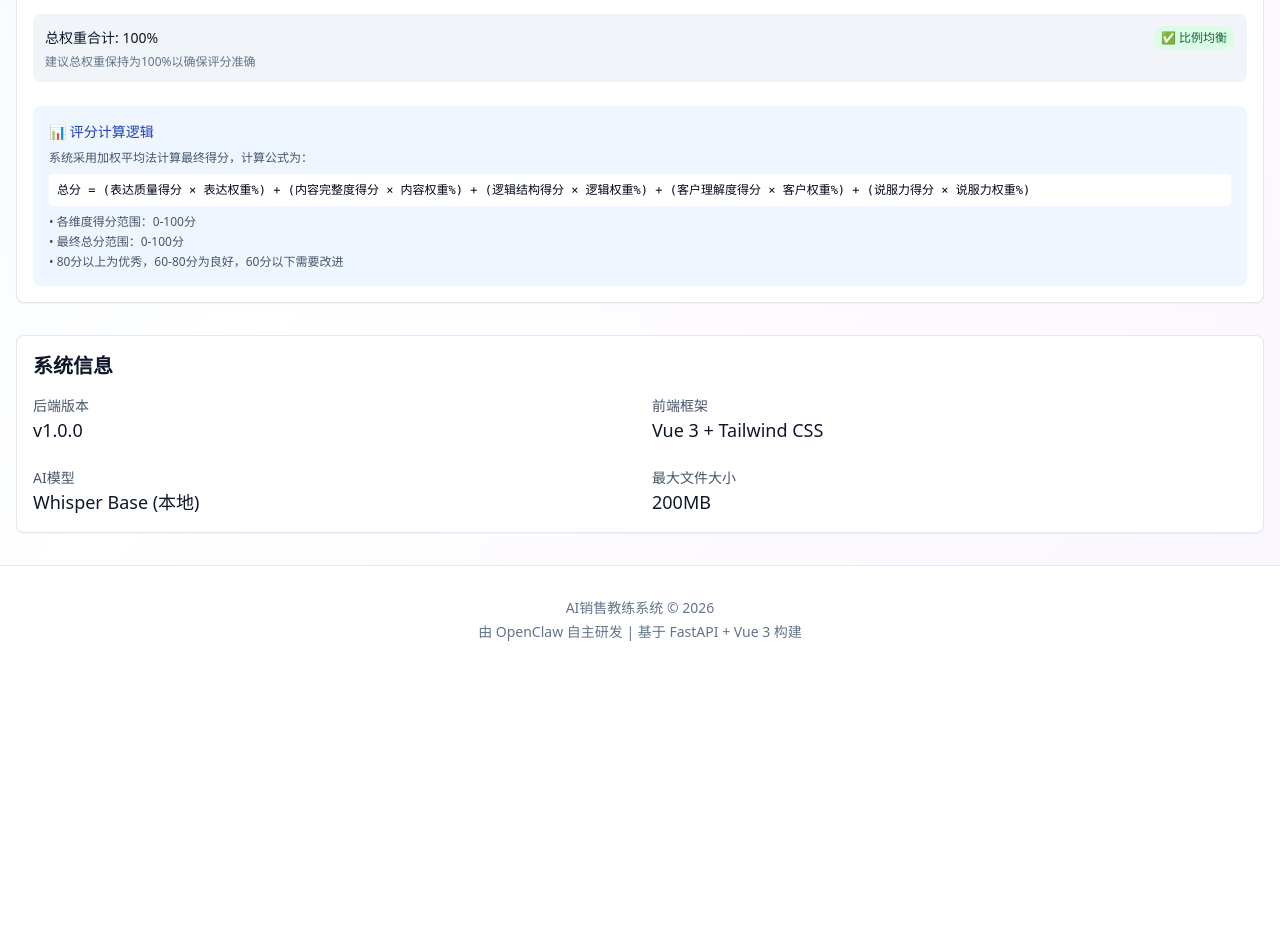
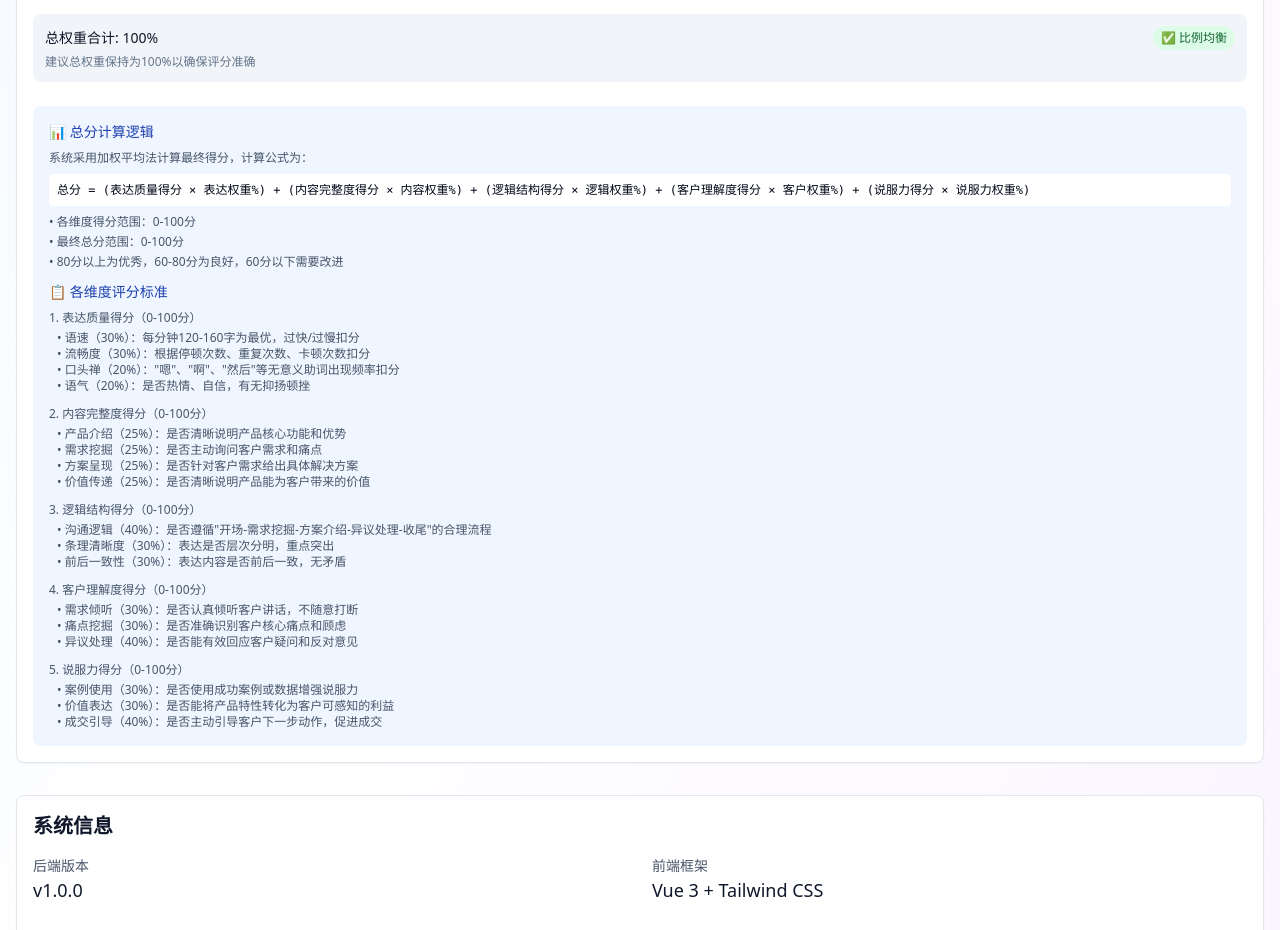
Before and after one commit to i-whimsy/sales-ai-coach, a Vue app in the folder frontend-vue/: page /settings in a window 1280 px wide. Shown: the part 1140-2070 px from the top of the page. Before the commit the page ends 1814 px from the top, so only its background shows below. Built offline with nearby package versions, Linux system fonts and the light colour scheme; no server answers.

Commit message:
feat: 补充各维度详细评分标准

```diff
--- a/frontend-vue/src/views/Settings.vue
+++ b/frontend-vue/src/views/Settings.vue
@@ -220,17 +220,57 @@
           </div>
 
           <div class="mt-4 p-4 rounded-lg bg-blue-50 dark:bg-blue-900/20">
-            <h3 class="text-sm font-medium text-blue-800 dark:text-blue-300 mb-2">📊 评分计算逻辑</h3>
+            <h3 class="text-sm font-medium text-blue-800 dark:text-blue-300 mb-2">📊 总分计算逻辑</h3>
             <p class="text-xs text-slate-600 dark:text-slate-300 mb-2">
               系统采用加权平均法计算最终得分，计算公式为：
             </p>
             <p class="text-xs font-mono bg-white dark:bg-slate-800 p-2 rounded mb-2">
               总分 = (表达质量得分 × 表达权重%) + (内容完整度得分 × 内容权重%) + (逻辑结构得分 × 逻辑权重%) + (客户理解度得分 × 客户权重%) + (说服力得分 × 说服力权重%)
             </p>
-            <div class="space-y-1 text-xs text-slate-600 dark:text-slate-300">
+            <div class="space-y-1 text-xs text-slate-600 dark:text-slate-300 mb-3">
               <p>• 各维度得分范围：0-100分</p>
               <p>• 最终总分范围：0-100分</p>
               <p>• 80分以上为优秀，60-80分为良好，60分以下需要改进</p>
+            </div>
+
+            <h4 class="text-sm font-medium text-blue-800 dark:text-blue-300 mb-2">📋 各维度评分标准</h4>
+            <div class="space-y-3 text-xs text-slate-600 dark:text-slate-300">
+              <div>
+                <p class="font-medium">1. 表达质量得分（0-100分）</p>
+                <p class="mt-1 pl-2">• 语速（30%）：每分钟120-160字为最优，过快/过慢扣分</p>
+                <p class="pl-2">• 流畅度（30%）：根据停顿次数、重复次数、卡顿次数扣分</p>
+                <p class="pl-2">• 口头禅（20%）："嗯"、"啊"、"然后"等无意义助词出现频率扣分</p>
+                <p class="pl-2">• 语气（20%）：是否热情、自信，有无抑扬顿挫</p>
+              </div>
+
+              <div>
+                <p class="font-medium">2. 内容完整度得分（0-100分）</p>
+                <p class="mt-1 pl-2">• 产品介绍（25%）：是否清晰说明产品核心功能和优势</p>
+                <p class="pl-2">• 需求挖掘（25%）：是否主动询问客户需求和痛点</p>
+                <p class="pl-2">• 方案呈现（25%）：是否针对客户需求给出具体解决方案</p>
+                <p class="pl-2">• 价值传递（25%）：是否清晰说明产品能为客户带来的价值</p>
+              </div>
+
+              <div>
+                <p class="font-medium">3. 逻辑结构得分（0-100分）</p>
+                <p class="mt-1 pl-2">• 沟通逻辑（40%）：是否遵循"开场-需求挖掘-方案介绍-异议处理-收尾"的合理流程</p>
+                <p class="pl-2">• 条理清晰度（30%）：表达是否层次分明，重点突出</p>
+                <p class="pl-2">• 前后一致性（30%）：表达内容是否前后一致，无矛盾</p>
+              </div>
+
+              <div>
+                <p class="font-medium">4. 客户理解度得分（0-100分）</p>
+                <p class="mt-1 pl-2">• 需求倾听（30%）：是否认真倾听客户讲话，不随意打断</p>
+                <p class="pl-2">• 痛点挖掘（30%）：是否准确识别客户核心痛点和顾虑</p>
+                <p class="pl-2">• 异议处理（40%）：是否能有效回应客户疑问和反对意见</p>
+              </div>
+
+              <div>
+                <p class="font-medium">5. 说服力得分（0-100分）</p>
+                <p class="mt-1 pl-2">• 案例使用（30%）：是否使用成功案例或数据增强说服力</p>
+                <p class="pl-2">• 价值表达（30%）：是否能将产品特性转化为客户可感知的利益</p>
+                <p class="pl-2">• 成交引导（40%）：是否主动引导客户下一步动作，促进成交</p>
+              </div>
             </div>
           </div>
         </div>
```
